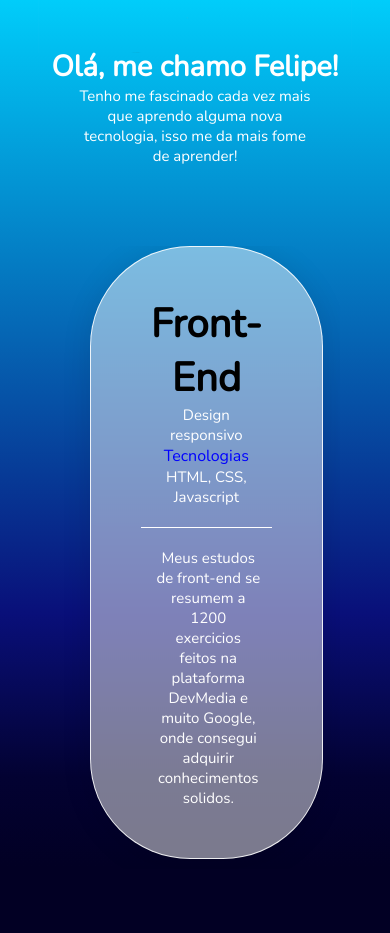
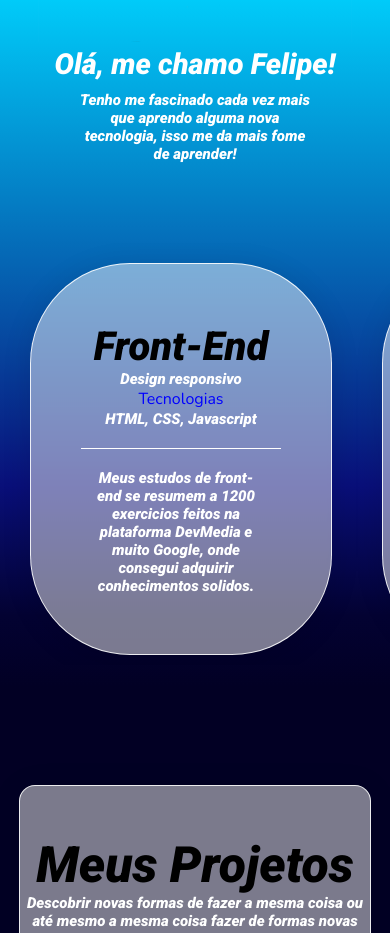
Before and after one commit to devfelipenunes/portfolioJs, a plain HTML site: page index.html in a window 390 px wide. Shown: the part 573-1506 px from the top of the page. Drawn offline with nearby package versions, Linux system fonts and the light colour scheme.

Commit message:
Quase Finalizado

```diff
--- a/style.css
+++ b/style.css
@@ -1,10 +1,18 @@
-@import url('https://fonts.googleapis.com/css2?family=Nunito:wght@300&display=swap');
-@keyframes pisca {
-    0% {opacity: 0.2;}
-    50% {opacity: 1;}
-    100% {opacity: 0.2;}
+@import url('https://fonts.googleapis.com/css2?family=Nunito:wght@300&family=Roboto:ital,wght@1,900&display=swap');
+
+
+@supports(scroll-snap-type: both mandatory) {
+    .no-support {
+      display: none;
+    }
+  }
+h1,h2,h3{
+    text-align: center;
+    font-family: 'Roboto';
+    font-weight: bold;
 }
-h1,h2,h3,p{
+p{
+    font-family: 'Roboto';
     text-align: center;
 }
 * {
@@ -298,7 +306,7 @@ body{
     flex-direction: column;
     display: flex;
     justify-content: center;
-    padding-bottom: 100px;
+    padding-bottom: 50px;
     align-items: center;
 }
 .projetos .container .contato button{
@@ -306,7 +314,7 @@ body{
     font-size: 20px;
     padding: 30px;
     border-radius: 16px;
-    margin-top: 30px;
+    margin-top: 50px;
     background: rgba( 255, 255, 255, 0.3 );
     background: rgba( 255, 255, 255, 0.2 );
     box-shadow: 0 8px 32px 0 rgba( 31, 38, 135, 0.37 );
@@ -315,7 +323,6 @@ body{
     -webkit-backdrop-filter: blur( 15px );
     color: #020024;
     font-weight: bold;
-
 }
 .projetos .container .contato button:hover{
     cursor: pointer;
@@ -356,6 +363,7 @@ footer .icons .bi{
     .home .container .home-container .perfil{
         width: 85%;
         top: 100px;
+        scroll-snap-stop: normal;
     }
     .home .container .home-container h3{
         position: relative;
@@ -370,6 +378,7 @@ footer .icons .bi{
     }
     .apresentacao .container .ola h2{
         font-size:29px;
+        margin-bottom: 10px;
     }
     .apresentacao .container .box-container {
         display: flex;
@@ -377,14 +386,15 @@ footer .icons .bi{
         overflow-x: auto;
         scrollbar-width: none;
         margin: 70px 0px;
+        width: 100vw;
     }
     .apresentacao .container .box-container .column{
+        padding: auto;
         display: flex;
         flex-direction: column;
         justify-content: center;
         align-items: center;
-        margin: 0px 10px 10px 40px;
-        width: 100vh;
+        margin: 20px 20px 10px 30px;
     }
     .apresentacao .container .box-container .column .column-left{
         width: 100%;
@@ -392,6 +402,7 @@ footer .icons .bi{
         border-right: none;
         margin-bottom: 20px;
         padding-bottom: 20px;
+        width: 200px;
     }
     .apresentacao .container .box-container .column .column-right{
         width: 100%;
@@ -400,5 +411,7 @@ footer .icons .bi{
         margin: 0px 3px;
         width: 350px;
     }
-
+    .projetos .container .contato h2{
+        font-size: 25px;
+    }
 }
```
